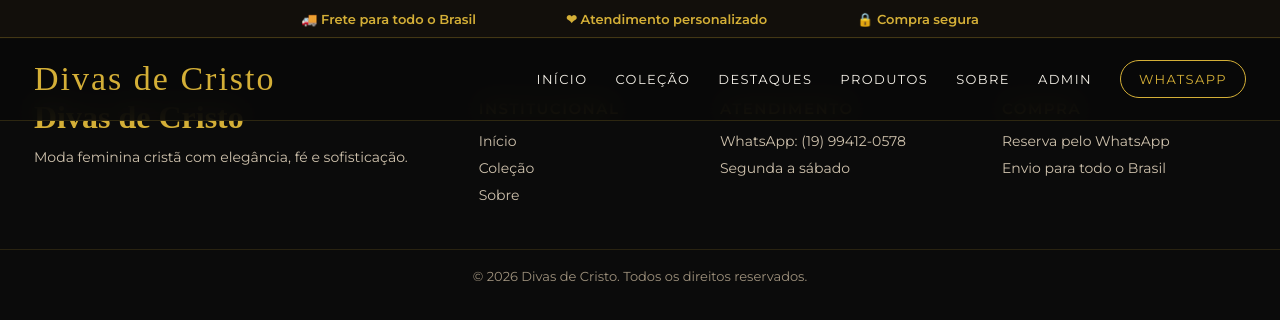
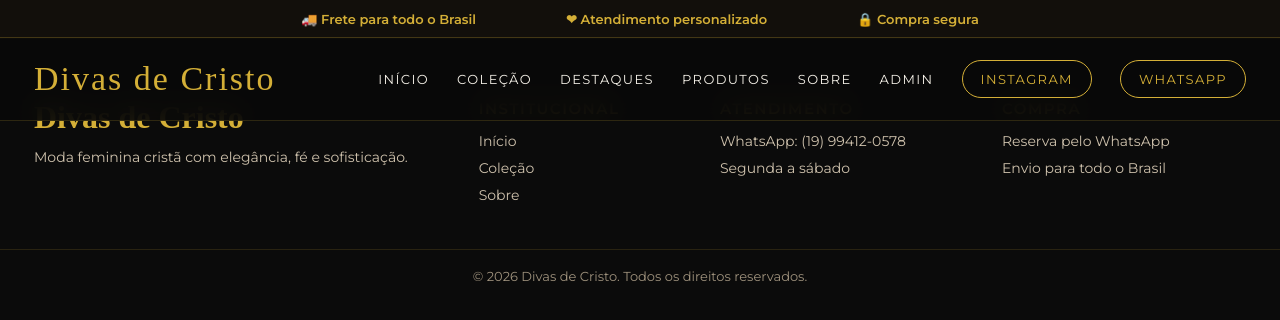
Before and after one commit to usoepronto-sys/divas-de-cristo, a Django app: template templates/base.html in a window 1280 px wide. Shown: the top 320 px of the page. Run offline with Django 5.2, Linux system fonts and the light colour scheme; the template is opened without the code that fills it, so the values that code supplies are empty.

Commit message:
Adiciona Instagram no menu

```diff
--- a/templates/includes/header.html
+++ b/templates/includes/header.html
@@ -15,6 +15,7 @@
             <a href="{% url 'home' %}#todos-produtos">Produtos</a>
             <a href="{% url 'home' %}#sobre">Sobre</a>
             <a href="/admin/" target="_blank">Admin</a>
+            <a class="menu-btn" href="https://https://www.instagram.com/diva_de_cristo2024?igsh=eTc4M3puaTdzMTgy" target="_blank">Instagram</a>
             <a class="menu-btn" href="https://wa.me/5519994120578" target="_blank">WhatsApp</a>
         </nav>
     </div>
```
